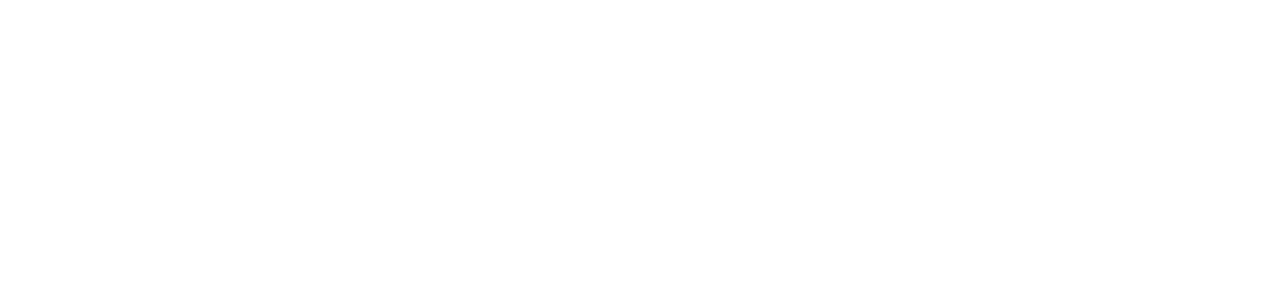
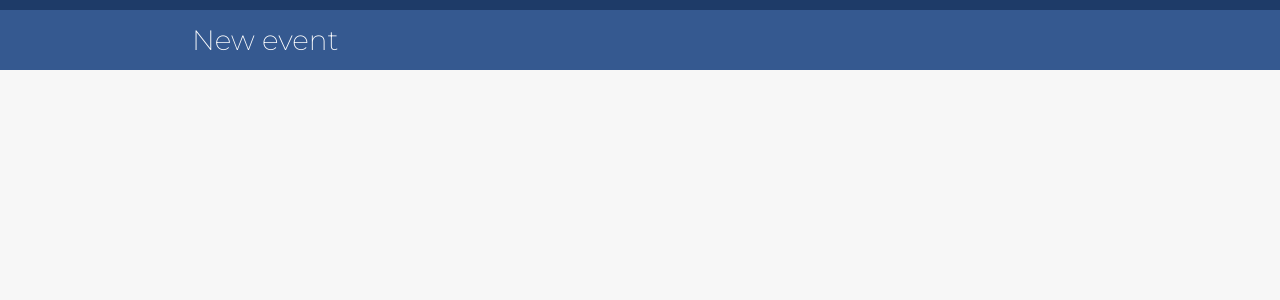
Before and after one commit to Swor71/Recruitment-task-Monterail, a React (Create React App) app: page / in a window 1280 px wide. Shown: the top 300 px of the page. Built offline with nearby package versions, Linux system fonts and the light colour scheme.

Commit message:
Add Navbar component

```diff
--- a/public/index.html
+++ b/public/index.html
@@ -1,5 +1,6 @@
 <!DOCTYPE html>
 <html lang="en">
+
 <head>
   <meta charset="utf-8">
   <meta name="viewport" content="width=device-width, initial-scale=1, shrink-to-fit=no">
@@ -10,6 +11,7 @@
     -->
   <link rel="manifest" href="%PUBLIC_URL%/manifest.json">
   <link rel="shortcut icon" href="%PUBLIC_URL%/favicon.ico">
+  <link href="https://fonts.googleapis.com/css?family=Montserrat:200,300,400" rel="stylesheet">
   <!--
       Notice the use of %PUBLIC_URL% in the tags above.
       It will be replaced with the URL of the `public` folder during the build.
@@ -21,6 +23,7 @@
     -->
   <title>React App</title>
 </head>
+
 <body>
   <noscript>
     You need to enable JavaScript to run this app.
@@ -37,4 +40,5 @@
       To create a production bundle, use `npm run build` or `yarn build`.
     -->
 </body>
+
 </html>
--- a/src/App.css
+++ b/src/App.css
@@ -1,3 +1,11 @@
+html,
+body {
+  padding: 0;
+  margin: 0;
+}
+
 .App {
-  font-family: 'Titillium Web', sans-serif;
+  font-family: 'Montserrat', sans-serif;
+  background-color: #f7f7f7;
+  height: 100vh;
 }
--- a/src/App.js
+++ b/src/App.js
@@ -1,12 +1,14 @@
 import React, { Component } from 'react';
 import './App.css';
 import Navbar from './components/Navbar/Navbar';
+import Form from './containers/Form/Form';
 
 class App extends Component {
   render() {
     return (
       <div className="App">
-
+       <Navbar />
+       <Form />
       </div>
     );
   }
--- a/src/components/About/About.jsx
+++ b/src/components/About/About.jsx
@@ -0,0 +1,7 @@
+import React from 'react';
+
+const About = () => {
+  return <div />;
+};
+
+export default About;
--- a/src/components/Coordinator/Coordinator.jsx
+++ b/src/components/Coordinator/Coordinator.jsx
@@ -0,0 +1,7 @@
+import React from 'react';
+
+const Coordinator = () => {
+  return <div />;
+};
+
+export default Coordinator;
--- /dev/null
+++ b/src/components/Navbar/Navbar.css
@@ -0,0 +1,14 @@
+.navbar {
+  height: 60px;
+  width: 100%;
+  background-color: #355990;
+  border-top: 10px solid #1e3b68;
+}
+
+.navbar__header {
+  color: #fff;
+  font-weight: 200;
+  font-size: 28px;
+  padding-left: 15%;
+  line-height: 60px;
+}
--- a/src/components/Navbar/Navbar.jsx
+++ b/src/components/Navbar/Navbar.jsx
@@ -0,0 +1,12 @@
+import React from 'react';
+import './Navbar.css';
+
+const Navbar = () => {
+  return (
+    <nav className="navbar">
+      <header className="navbar__header">New event</header>
+    </nav>
+  );
+};
+
+export default Navbar;
--- a/src/components/PublishButton/PublishButton.jsx
+++ b/src/components/PublishButton/PublishButton.jsx
@@ -0,0 +1,7 @@
+import React from 'react';
+
+const PublishButton = () => {
+  return <div />;
+};
+
+export default PublishButton;
--- a/src/components/When/When.jsx
+++ b/src/components/When/When.jsx
@@ -0,0 +1,7 @@
+import React from 'react';
+
+const When = () => {
+  return <div />;
+};
+
+export default When;
--- /dev/null
+++ b/src/containers/Form/Form.jsx
@@ -0,0 +1,20 @@
+import React, { Component } from 'react';
+import About from '../../components/About/About';
+import Coordinator from '../../components/Coordinator/Coordinator';
+import When from '../../components/When/When';
+import PublishButton from '../../components/PublishButton/PublishButton';
+
+class Form extends Component {
+  render() {
+    return (
+      <div>
+        <About />
+        <Coordinator />
+        <When />
+        <PublishButton />
+      </div>
+    );
+  }
+}
+
+export default Form;
```
Also changed, not shown: src/containers/Form/Form.css (added). Lines whose indentation alone changed are shown as unchanged.
